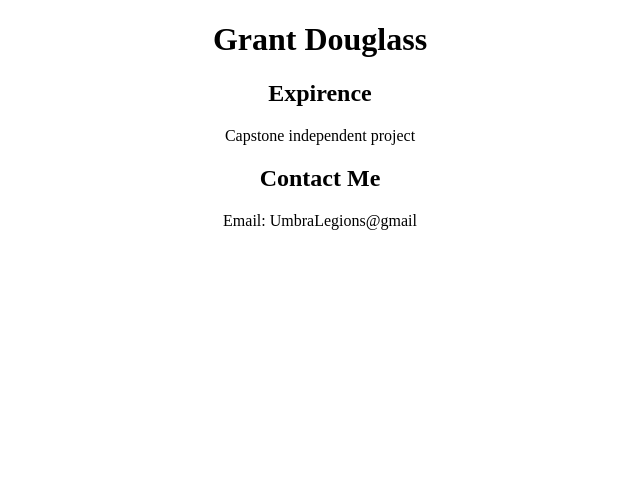
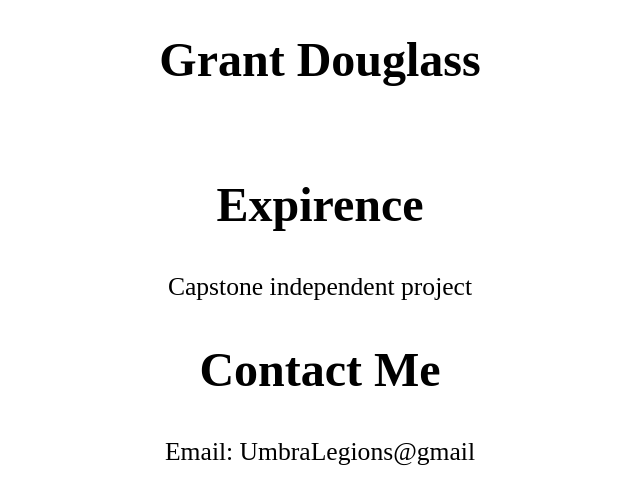
Before and after one commit to UmbraLegion/grantDouglass.github.io, a plain HTML site: page index.html in a window 1280 px wide. Shown: the whole page, without its empty margins (320-960 px from the left). Drawn offline with Linux system fonts and the light colour scheme.

Commit message:
adjusted sizes

```diff
--- a/index.html
+++ b/index.html
@@ -3,6 +3,7 @@
   <style>
     h1, p, h2, h3, a, div{
     text-align: center;
+
 }
   </style>
   <head>
@@ -12,13 +13,14 @@
   </head>
 
   <body>
-    <h1>Grant Douglass</h1>
+    <h1 style="font-Size:300%">Grant Douglass</h1>
+    <img src="">
 
-    <h2>Expirence</h2>
-    <p>Capstone independent project</p>
+    <h2 style="font-Size:300%">Expirence</h2>
+    <p style="font-Size:160%">Capstone independent project</p>
 
-    <h2>Contact Me</h2>
-    <p>Email: UmbraLegions@gmail</p>
+    <h2 style="font-Size:300%">Contact Me</h2>
+    <p style="font-Size:160%">Email: UmbraLegions@gmail</p>
   </body>
 
 </html>
```
